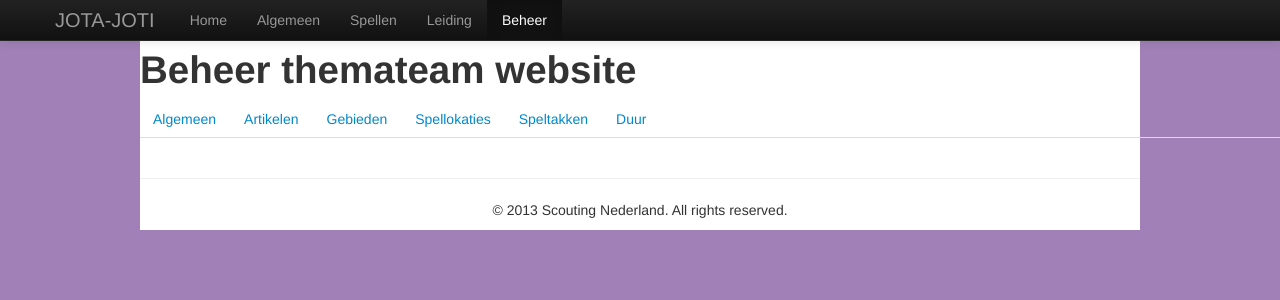
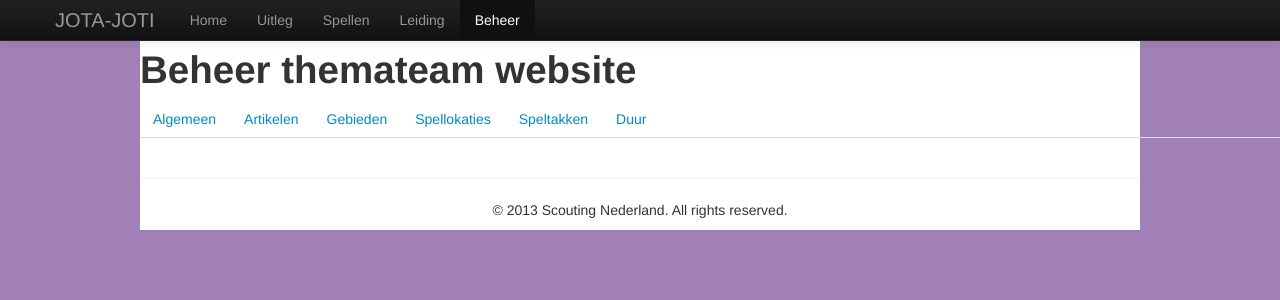
Before and after one commit to sciuro/JOTA-JOTI-programmasite, a CodeIgniter app: page /index.php/beheer/opties/1 in a window 1280 px wide. Shown: the top 300 px of the page. Run offline with CodeIgniter, Linux system fonts and the light colour scheme.

Commit message:
De pagina algemeen is uitleg geworden.

```diff
--- a/application/views/menu_view.php
+++ b/application/views/menu_view.php
@@ -20,12 +20,12 @@
                     <?php } ?>
                     <a href="<?php echo base_url();?>info/pagina/home">Home</a></li>
 
-                    <?php if ($page == "algemeen"){ ?>
+                    <?php if ($page == "uitleg"){ ?>
                     <li class="active">
                     <?php } else { ?>
                     <li>
                     <?php } ?>
-                    <a href="<?php echo base_url();?>info/pagina/algemeen">Algemeen</a></li>
+                    <a href="<?php echo base_url();?>info/pagina/uitleg">Uitleg</a></li>
 
                     <?php if ($page == "spellen" || $page == "twitterhike"){ ?>
                     <li class="dropdown active">
```
